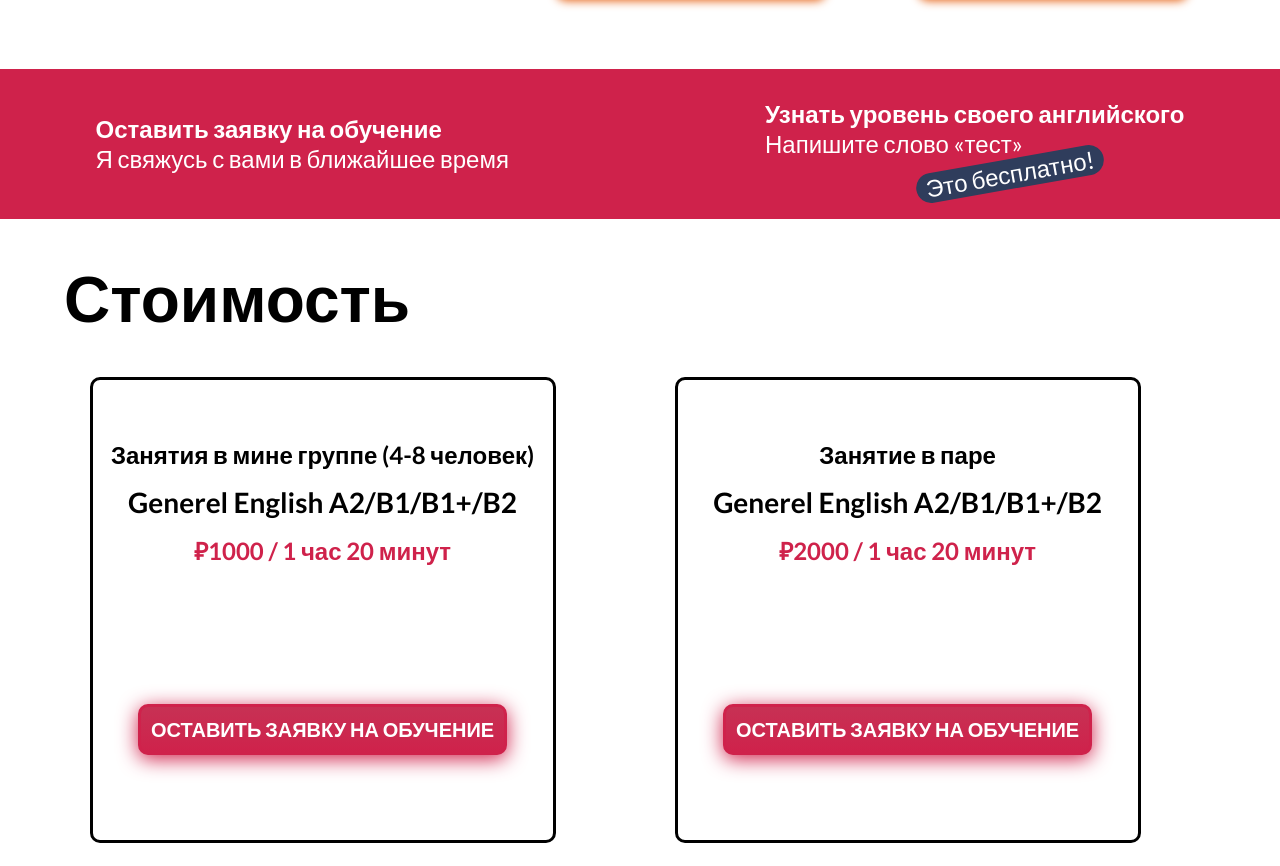
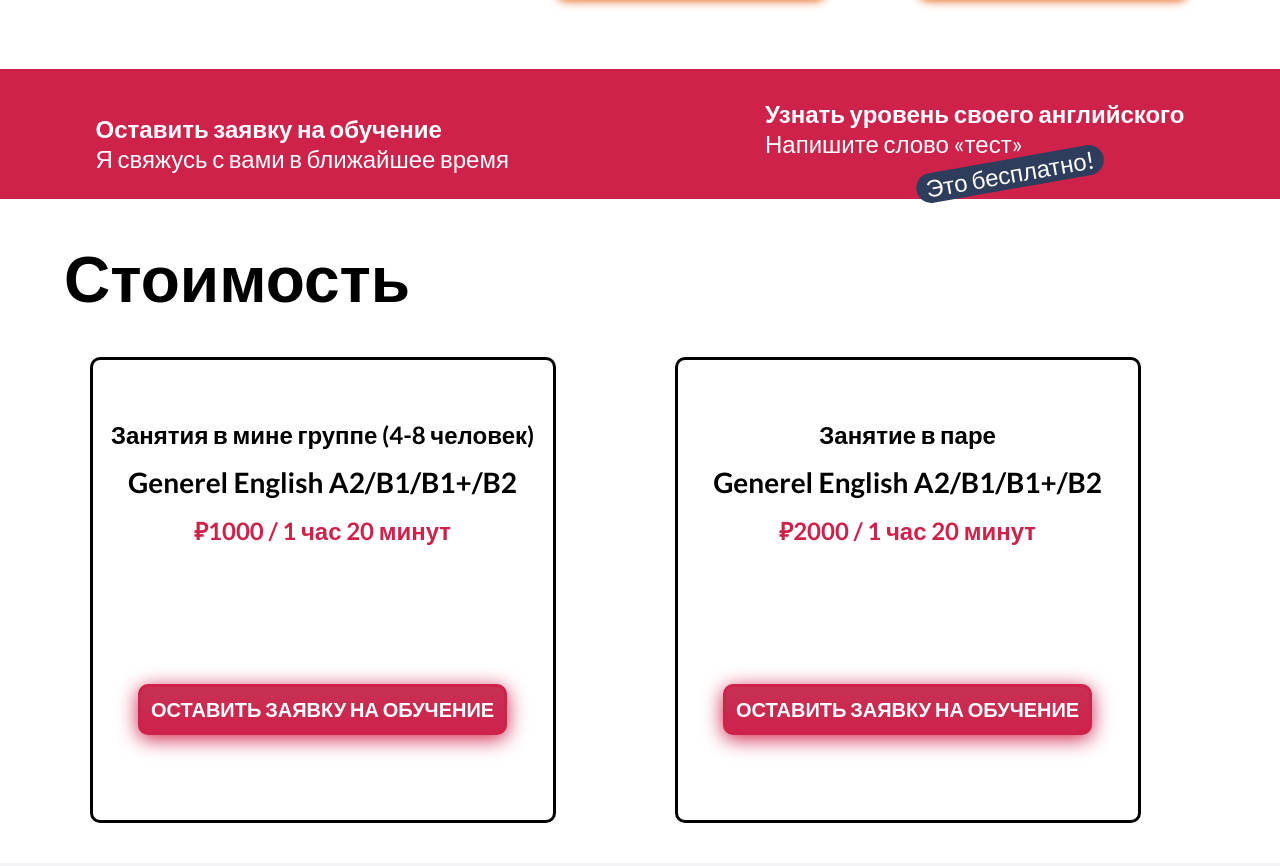
Before and after one commit to dmkhu/english_julia, a plain HTML site: page index.html in a window 1280 px wide. Shown: the part 1454-2320 px from the top of the page. Drawn offline with nearby package versions, Linux system fonts and the light colour scheme.

Commit message:
Update style.css

```diff
--- a/assest/css/style.css
+++ b/assest/css/style.css
@@ -170,7 +170,7 @@ a:hover {
 .red-line a{
     color: #fff;
     padding-top: 30px;
-    padding-bottom: 30px;
+    padding-bottom: 10px;
 }
 
 .red-line a:hover {
```
